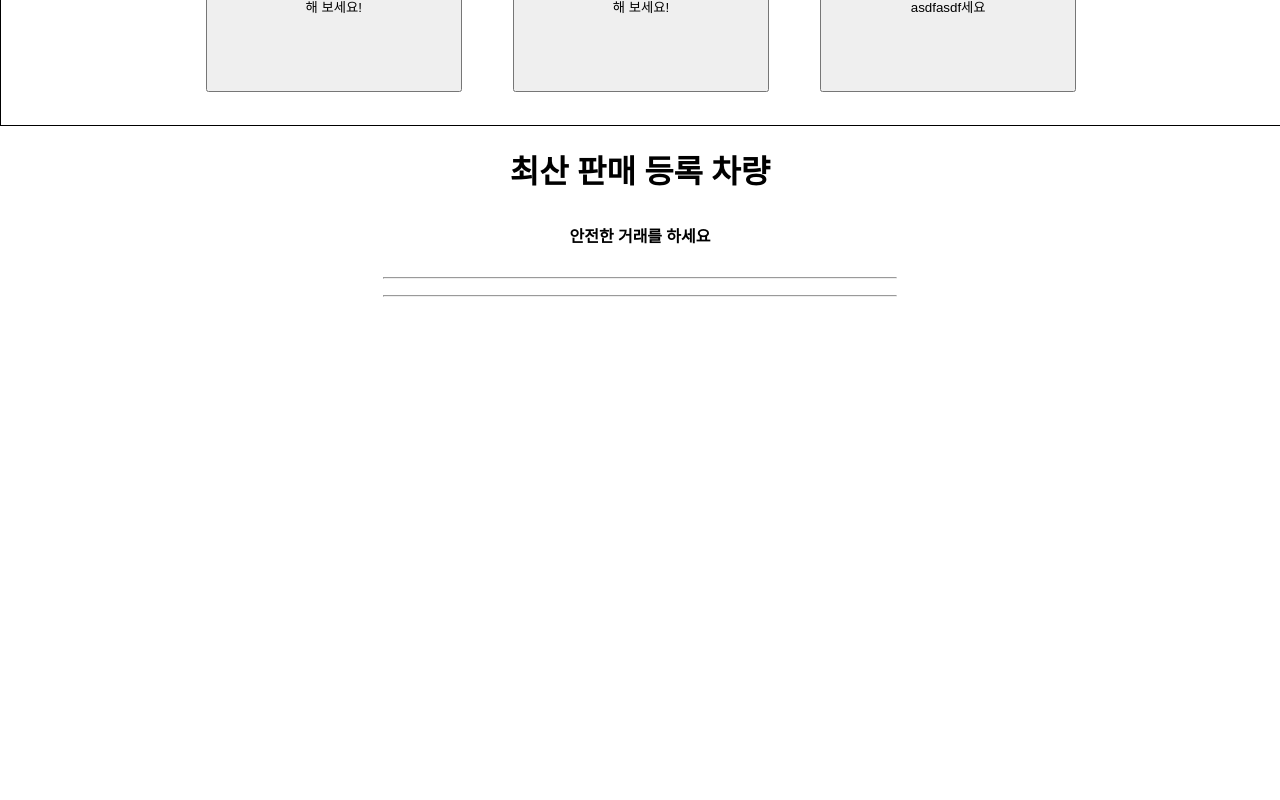
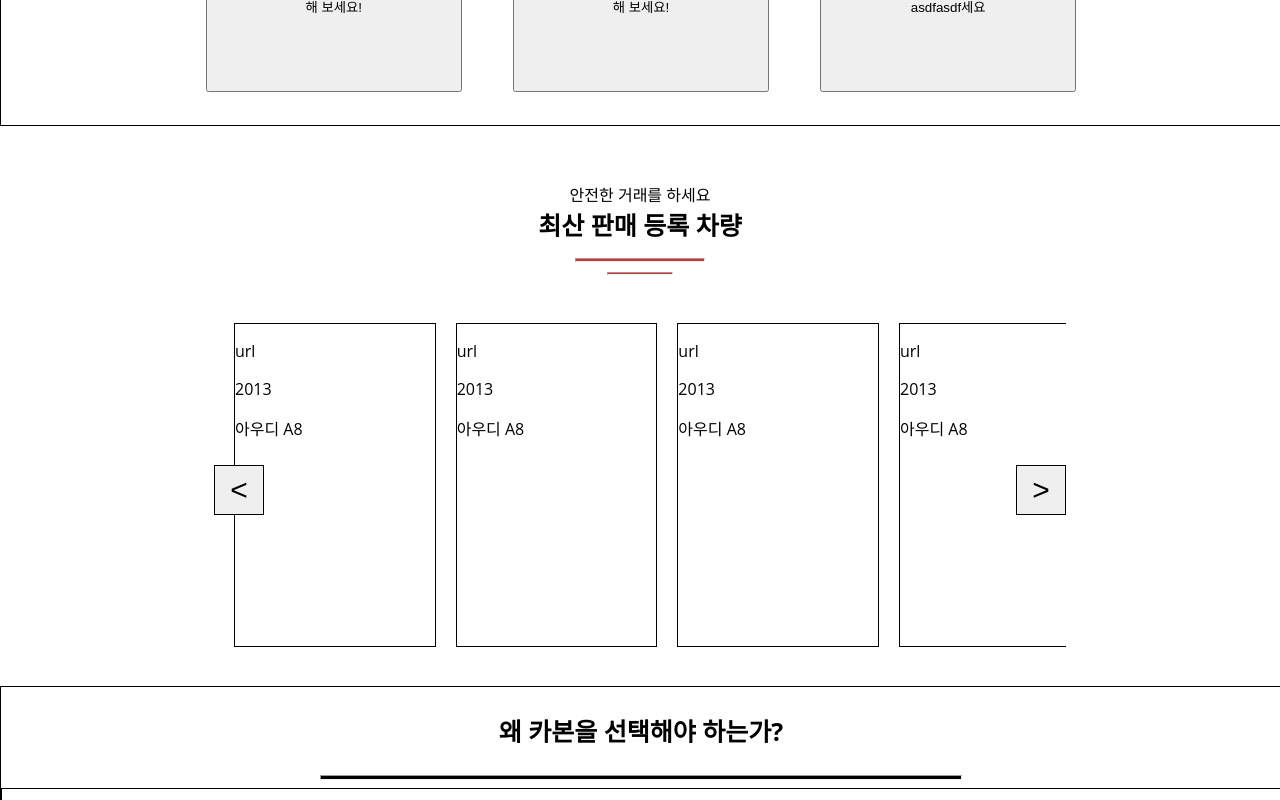
Before and after one commit to rhalsemd/carborn, a React (Create React App) app in the folder frontend/: page / in a window 1280 px wide. Shown: the part 1480-2280 px from the top of the page. Before the commit the page ends 2086 px from the top, so only its background shows below. Built offline with nearby package versions, Linux system fonts and the light colour scheme.

Commit message:
[FE] ADD : #S08P22D209-149 유저 홈 스켈레톤 코드 작성 (캐러셀 완성)

```diff
--- a/frontend/src/components/UserHome/HomeCarForSales.tsx
+++ b/frontend/src/components/UserHome/HomeCarForSales.tsx
@@ -1,11 +1,34 @@
 /** @jsxImportSource @emotion/react */
 import { css } from "@emotion/react";
+import { useRef, useState } from "react";
+
+interface 임시type {
+  url: string;
+  year: number;
+  car: string;
+}
 
 const container = css`
-  height: 60vh;
+  height: 70vh;
   width: 100vw;
   display: flex;
   flex-direction: column;
+  position: relative;
+  align-items: center;
+  hr {
+    background-color: #d23131;
+    height: 2px;
+  }
+  hr:nth-of-type(1) {
+    width: 10vw;
+    margin-bottom: 2px;
+    margin-top: 0px;
+  }
+
+  hr:nth-of-type(2) {
+    /* margin-top: 2px; */
+    width: 5vw;
+  }
 `;
 
 const header = css`
@@ -14,21 +37,142 @@ const header = css`
   height: 18vh;
   align-items: center;
 
-  hr {
-    width: 40vw;
+  p:nth-of-type(1) {
+    margin: 7vh 0 0 0;
+    /* font-size: 25px; */
+    /* font-weight: bold; */
   }
-  h1 {
-    margin: 20px 0 10px;
+  p:nth-of-type(2) {
+    margin: 0 0 0 0;
+    font-size: 25px;
+    font-weight: bold;
   }
 `;
+
+const imgBox = css`
+  width: 65vw;
+  height: 55vh;
+  /* border: 1px solid black; */
+  /* margin-top: ; */
+  position: relative;
+  overflow: hidden;
+  padding: 0 10px 0 10px;
+  .Btn {
+    height: 50px;
+    width: 50px;
+    border: 1px solid black;
+    display: flex;
+    justify-content: center;
+    align-items: center;
+    font-size: 30px;
+    top: 45%;
+    position: absolute;
+    z-index: 2;
+  }
+  .leftBtn {
+    transform: translateX(-10px);
+  }
+  .rightBtn {
+    right: 0;
+  }
+
+  .img {
+    flex: 0 0 auto;
+    margin: 0 10px 0 10px;
+    height: 80%;
+    width: 30%;
+    border: 1px solid black;
+  }
+`;
+
+const 임시data: 임시type[] = [
+  {
+    url: "url",
+    year: 2013,
+    car: "아우디 A8",
+  },
+  {
+    url: "url",
+    year: 2013,
+    car: "아우디 A8",
+  },
+  {
+    url: "url",
+    year: 2013,
+    car: "아우디 A8",
+  },
+  {
+    url: "url",
+    year: 2013,
+    car: "아우디 A8",
+  },
+  {
+    url: "url",
+    year: 2013,
+    car: "아우디 A8",
+  },
+  {
+    url: "url",
+    year: 2013,
+    car: "아우디 A8",
+  },
+  {
+    url: "url",
+    year: 2013,
+    car: "아우디 A8",
+  },
+];
+
 export default function HomeCarForSales() {
+  const len = 임시data.length;
+  const imgWidth = window.innerWidth * 0.15125;
+  const [x, setX] = useState<number>(0);
+  const cars = css`
+    transition: all ease 80ms 0s;
+    display: flex;
+    height: 100%;
+    width: 80%;
+    align-items: center;
+    /* overflow-y: scroll; */
+    flex-wrap: nowrap;
+    transform: translateX(${x}px);
+    &::-webkit-scrollbar {
+      display: none;
+    }
+  `;
+  const moveRight = (): void => {
+    if (-x < (len - 3) * imgWidth) setX((prev) => prev - imgWidth);
+  };
+  const moveLeft = (): void => {
+    if (x + imgWidth < 0) {
+      setX((prev) => prev + imgWidth);
+    } else setX(0);
+  };
+  const carsRef = useRef<HTMLDivElement>(null);
   return (
     <div css={container}>
       <div css={header}>
-        <h1>최산 판매 등록 차량</h1>
-        <h4>안전한 거래를 하세요</h4>
-        <hr />
-        <hr />
+        <p>안전한 거래를 하세요</p>
+        <p>최산 판매 등록 차량</p>
+      </div>
+      <hr />
+      <hr />
+      <div css={imgBox}>
+        <button className="Btn rightBtn" onClick={moveRight}>
+          {">"}
+        </button>
+        <button className="Btn leftBtn" onClick={moveLeft}>
+          {"<"}
+        </button>
+        <div css={cars} ref={carsRef}>
+          {임시data.map((data: 임시type, idx: number): any => (
+            <div className="img" key={idx}>
+              <p>{data.url}</p>
+              <p>{data.year}</p>
+              <p>{data.car}</p>
+            </div>
+          ))}
+        </div>
       </div>
     </div>
   );
--- /dev/null
+++ b/frontend/src/components/UserHome/HomeWhyChooseUs.tsx
@@ -0,0 +1,40 @@
+/** @jsxImportSource @emotion/react */
+import { css } from "@emotion/react";
+const container = css`
+  height: 80vh;
+  width: 100vw;
+  border: 1px solid black;
+  .header {
+    height: 10vh;
+    width: 100%;
+    display: flex;
+    justify-content: center;
+    p {
+      margin: 20px 0 px 0;
+      font-size: 25px;
+      font-weight: bolder;
+    }
+  }
+  .elements {
+    height: 75vh;
+    width: 100%;
+    border: 1px solid black;
+  }
+  hr {
+    width: 50%;
+    height: 3px;
+    background-color: black;
+  }
+`;
+
+export default function HomeWhyCooseUs() {
+  return (
+    <div css={container}>
+      <div className="header">
+        <p>왜 카본을 선택해야 하는가?</p>
+      </div>
+      <hr />
+      <div className="elements"></div>
+    </div>
+  );
+}
--- a/frontend/src/routes/UserHome.tsx
+++ b/frontend/src/routes/UserHome.tsx
@@ -5,6 +5,7 @@ import HomeCarModel from "../components/UserHome/HomeCarModel";
 import HomeIconMenu from "../components/UserHome/HomeIconMenu";
 import HomeMainMenu from "../components/UserHome/HomeMainMenu";
 import HomeCarForSales from "../components/UserHome/HomeCarForSales";
+import HomeWhyCooseUs from "../components/UserHome/HomeWhyChooseUs";
 
 const container = css`
   position: absolute;
@@ -18,6 +19,7 @@ export default function UserHome() {
       <HomeIconMenu />
       <HomeMainMenu />
       <HomeCarForSales />
+      <HomeWhyCooseUs />
     </div>
   );
 }
```
